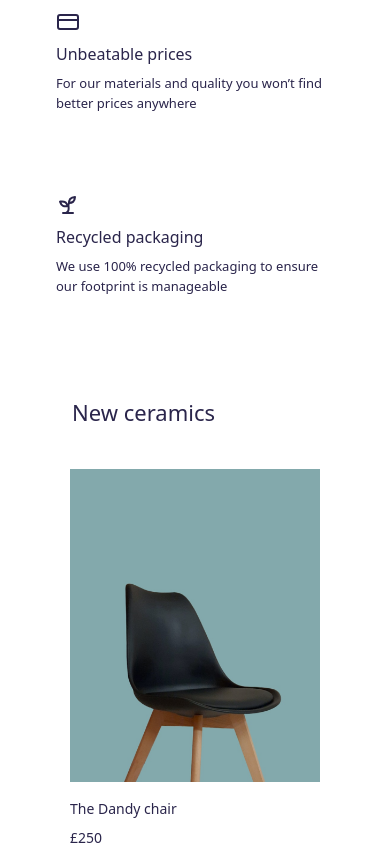
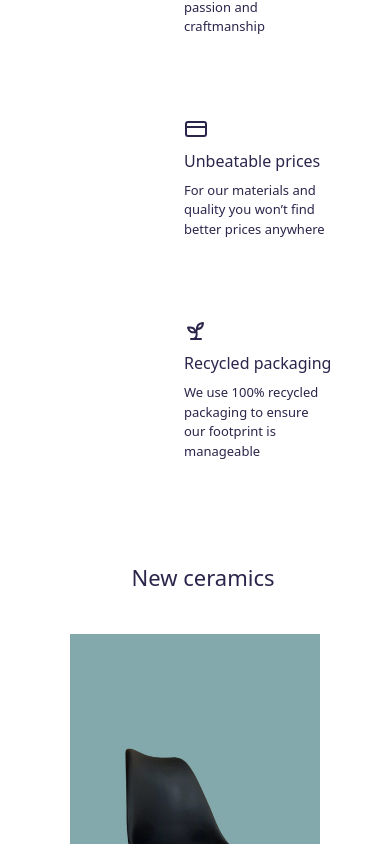
Before and after one commit to Mehakanis/e-commerce, a Next.js app: page / in a window 390 px wide. Shown: the part 1156-2000 px from the top of the page. Built offline with nearby package versions, Linux system fonts and the light colour scheme.

Commit message:
changes done

```diff
--- a/src/app/components/features.tsx
+++ b/src/app/components/features.tsx
@@ -5,7 +5,7 @@ export default function Features (){
             <div>
                 <h3 className="text-[#2A254B] text-center text-[18px]">What makes our brand different</h3>
             </div>
-            <div className="flex flex-wrap mt-14 text-[#2A254B] gap-20 ">
+            <div className="flex flex-wrap mt-14 text-[#2A254B] gap-20  lg:ml-10 md:ml-24 ml-32">
                 <div className="space-y-2 max-w-[300px] ">
 <Truck/>
 <h4>Next day as standard</h4>
--- a/src/app/components/header1.tsx
+++ b/src/app/components/header1.tsx
@@ -14,7 +14,7 @@ export default function Header1() {
         <div className="flex flex-wrap justify-between items-center mt-6 border-b-2 pb-5 px-4 md:px-10 lg:px-20">
           <Sheet>
             <SheetTrigger asChild>
-              <Menu className="block md:hidden text-gray-600 stroke-[1.5px] cursor-pointer" />
+              <Menu className="block md:hidden text-center text-gray-600 stroke-[1.5px] cursor-pointer" />
             </SheetTrigger>
 
             <SheetContent side="left" className="p-4">
--- a/src/app/components/header2.tsx
+++ b/src/app/components/header2.tsx
@@ -35,7 +35,9 @@ export default function Header2() {
               <Search className="stroke-[1.5px] text-gray-600" />
             </div>
             <div>
+              <Link href="/cart">
               <ShoppingCartIcon className="stroke-[1.5px] text-gray-600" />
+              </Link>
             </div>
             <div>
               <CircleUser className="stroke-[1.5px] text-gray-600" />
--- a/src/app/components/header3.tsx
+++ b/src/app/components/header3.tsx
@@ -67,7 +67,9 @@ export default function Header3() {
                 <Search className="stroke-[1.5px]" />
               </div>
               <div>
+                <Link href="/cart">
                 <ShoppingCartIcon className="stroke-[1.5px]" />
+                </Link>
               </div>
               <div>
                 <CircleUser className="stroke-[1.5px]" />
--- a/src/app/components/listings.tsx
+++ b/src/app/components/listings.tsx
@@ -3,7 +3,7 @@ import Image from "next/image";
 export default function Listings() {
   return (
     <section className="pt-[100px]">
-      <div className="text-[22px] pl-[16px] text-[#2A254B]">New ceramics</div>
+      <div className="text-[22px] pl-[16px] text-[#2A254B] text-center md:text-left">New ceramics</div>
       <div className="flex flex-wrap justify-around mt-10 text-[#2A254B]">
         <div className="w-[250px] ">
 
```
